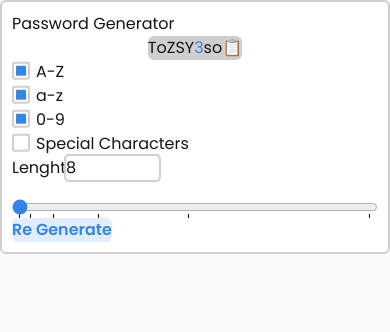
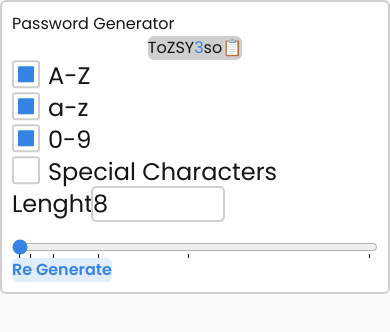
Before and after one commit to felipedobrinin/password_generator, a React (Vite) app: page / in a window 390 px wide. Shown: the top 332 px of the page. Built offline with nearby package versions, Linux system fonts and the light colour scheme.

Commit message:
better sizes

```diff
--- a/src/App.jsx
+++ b/src/App.jsx
@@ -29,7 +29,7 @@ function App() {
   return (
     <div className="app p-2">
       <Panel>
-        <h1 className="font-extrabold text-center text-6xl md:text-2xl">Password Generator</h1>
+        <h1 className="font-extrabold text-center text-6xl mb-5">Password Generator</h1>
 
         <Password password={password} special_chars={special_chars} />
 
@@ -66,7 +66,7 @@ function App() {
           <div className="rangeform">
             <div className="flex gap-4">
               <label htmlFor="range">Lenght</label>
-              <input type="number" className="w-14"
+              <input type="number" className="w-16 md:w-14"
                 min="8"
                 max="256"
                 value={length}
--- a/src/index.css
+++ b/src/index.css
@@ -36,7 +36,7 @@ body {
 
 .app {
   margin: auto;
-  width: min(100%, 600px);
+  width: min(100%, 750px);
 }
 
 
@@ -45,6 +45,9 @@ body {
   border: var(--border-thickness) solid var(--border);
   border-radius: var(--radius);
   padding: var(--padding);
+  display: flex;
+  flex-direction: column;
+  gap: 0.8srem;
 }
 
 
@@ -79,6 +82,7 @@ body {
 
 
 .checkform {
+  @apply text-xl;
   display: grid;
   grid-template-columns: 1em auto;
   gap: 0.5em;
@@ -154,18 +158,14 @@ input[type="range"] {
 }
 
 .rangeform {
+  @apply text-xl;
   display: grid;
   grid-template-columns: min-content auto;
   gap: 1rem;
   align-items: center;
 }
 
-@media only screen and (max-width: 600px) {
-  .rangeform {
-    grid-template-columns: 1fr;
-    grid-template-rows: auto auto;
-  }
-}
+
 
 input[type="number"] {
   accent-color: var(--blue);
@@ -181,3 +181,16 @@ input[type="number"] {
 .blue-char {
   color : var(--blue);
 }
+
+@media only screen and (max-width: 600px) {
+
+  .checkform {
+    @apply text-2xl;
+  }
+  .rangeform {
+    @apply text-2xl;
+
+    grid-template-columns: 1fr;
+    grid-template-rows: auto auto;
+  }
+}
```
